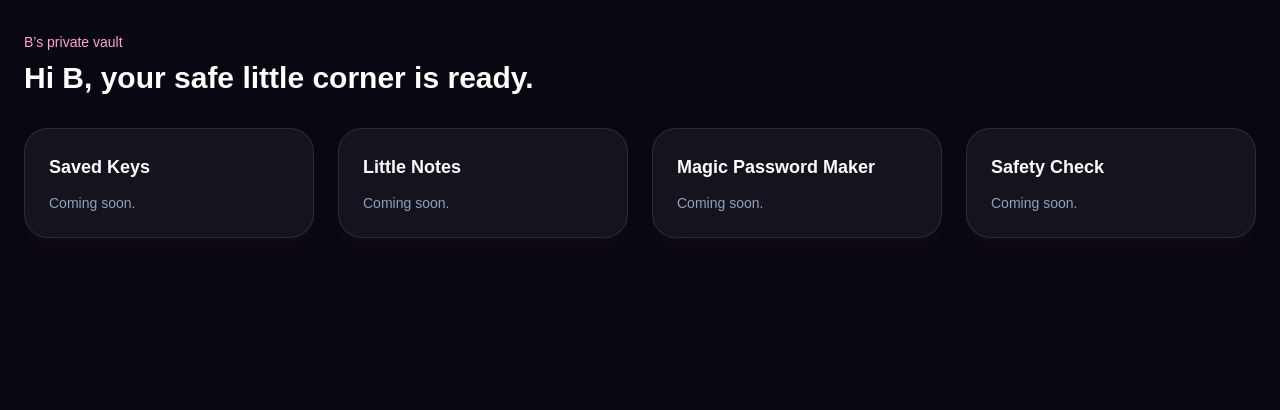
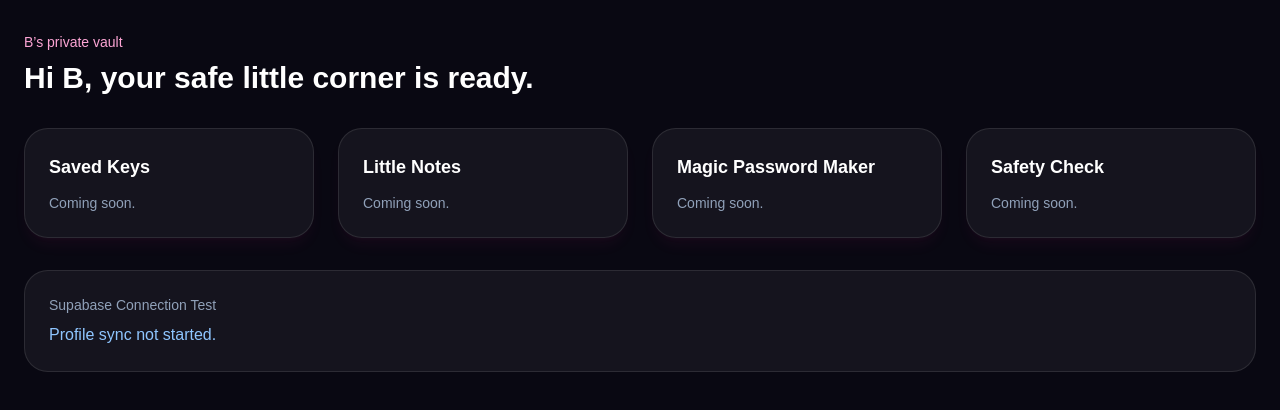
Before and after one commit to kiki-glitch/PassVault, a Next.js app: page /dashboard in a window 1280 px wide. Shown: the top 410 px of the page. Built offline with nearby package versions, Linux system fonts and the light colour scheme; no server answers.

Commit message:
Add It to Dashboard

```diff
--- a/src/app/dashboard/page.tsx
+++ b/src/app/dashboard/page.tsx
@@ -1,5 +1,6 @@
 import { UserButton } from "@clerk/nextjs";
 import { bMemoryVaultTheme } from "@/config/themes";
+import { ProfileSyncTest } from "@/components/dashboard/ProfileSyncTest";
 
 export default function DashboardPage() {
   return (
@@ -27,6 +28,9 @@ export default function DashboardPage() {
             </div>
           ))}
         </section>
+
+        <ProfileSyncTest />
+
       </div>
     </main>
   );
```
